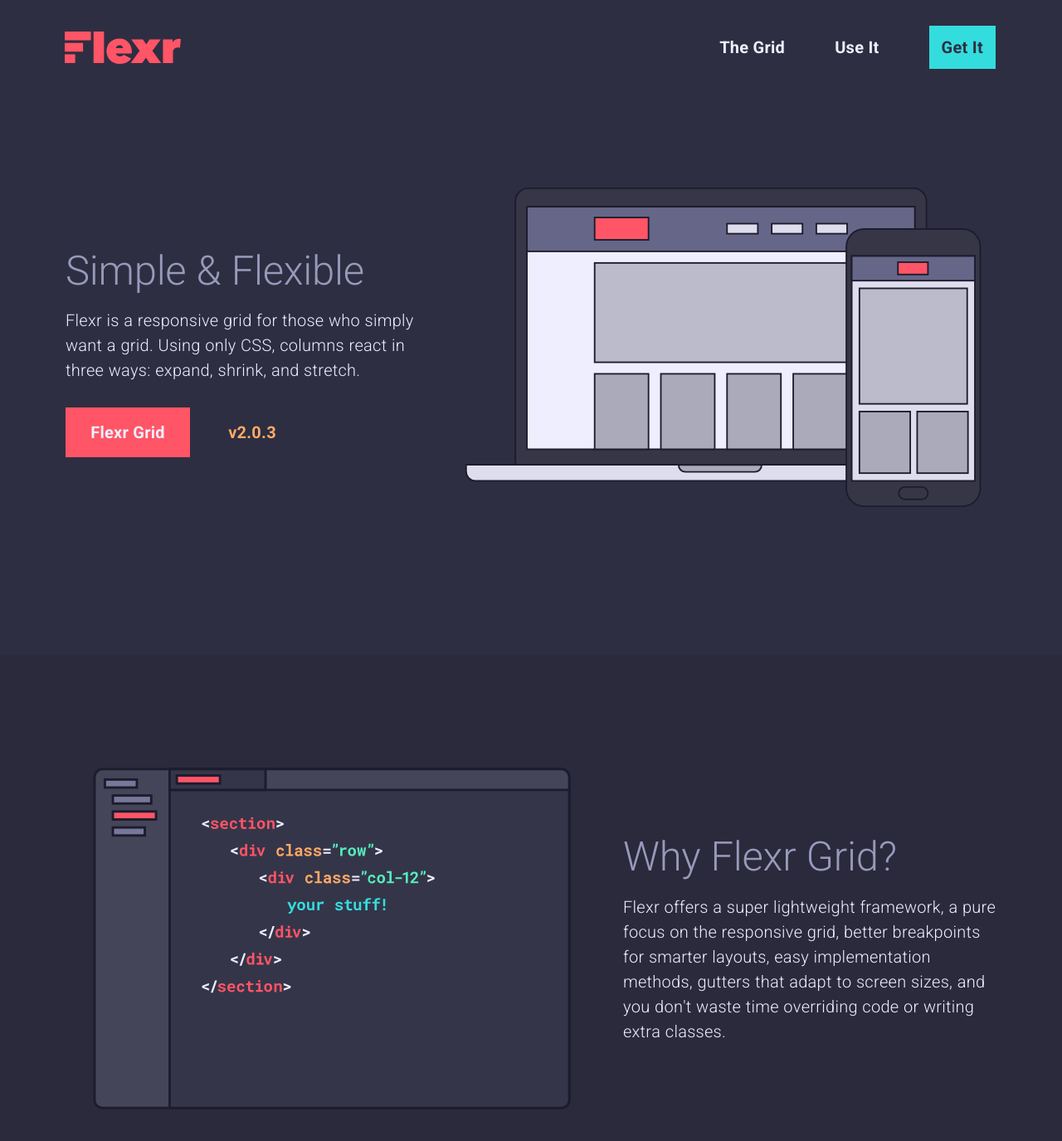
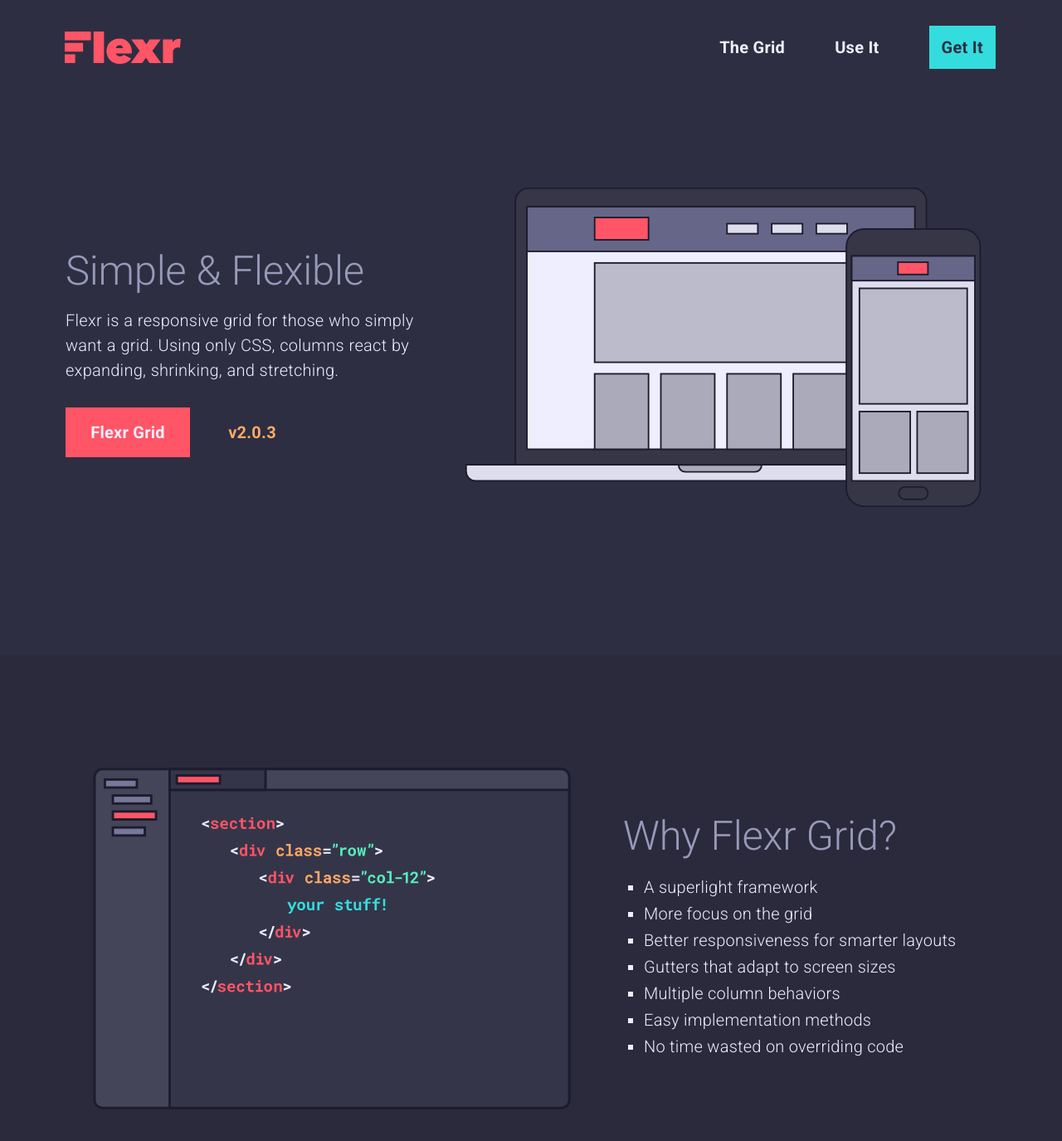
Before and after one commit to dmbdesignpdx/flexr, a Jekyll site: the page built from _pages/home.html, in a window 1280 px wide and 1400 px high. Shown: the top 1375 px of the window at 83% size. Built offline with Jekyll 4.4.1, drawn with Linux system fonts in a browser that asks for light colours.

Commit message:
adds ie icon

```diff
--- a/_data/info.yml
+++ b/_data/info.yml
@@ -1,5 +1,5 @@
 version: 2.0.3
-rdate: June 25, 2017
+rdate: June 27, 2017
 size: 3KB
 
 notes: Adds MIT license.
--- a/_pages/home.html
+++ b/_pages/home.html
@@ -15,7 +15,7 @@
 
                 <h1>Simple &amp; Flexible</h1>
 
-                <p>Flexr is a responsive grid for those who simply want a grid. Using only <abbr title="Cascading Style Sheets">CSS</abbr>, columns react in three ways: expand, shrink, and stretch.</p>
+                <p>Flexr is a responsive grid for those who simply want a grid. Using only <abbr title="Cascading Style Sheets">CSS</abbr>, columns react by expanding, shrinking, and stretching.</p>
 
                 <a href="/flexr-grid/" class="primary" title="See the Flexr Grid">Flexr Grid</a>
 
@@ -45,17 +45,27 @@
 
         <div class="row">
 
-            <div id="expand-image" class="col-7 tp-col-6">
+            <div id="why-image" class="col-7 tp-col-6">
 
-                <img src="/img/flexr-editor.svg" alt="Flexr responsive grid beign coded in an editor"/>
+                <img src="/img/flexr-editor.svg" alt="Flexr responsive grid being coded in an editor"/>
 
             </div>
 
-            <div id="expand-text" class="col-5 tp-col-6">
+            <div id="why-text" class="col-5 tp-col-6">
 
                 <h1>Why Flexr Grid?</h1>
 
-                <p>Flexr offers a super lightweight framework, a pure focus on the responsive grid, better breakpoints for smarter layouts, easy implementation methods, gutters that adapt to screen sizes, and you don't waste time overriding code or writing extra classes.</p>
+                <ul>
+                   <li>a superlight framework</li>
+                   <li>more focus on the grid</li>
+                   <li>better responsiveness for smarter layouts</li>
+                   <li>gutters that adapt to screen sizes</li>
+                   <li>multiple column behaviors</li>
+                   <li>easy implementation methods</li>
+                   <li>no time wasted on overriding code</li>
+                </ul>
+
+                <!-- <p>Flexr offers a superlight framework, more focus on the grid, better responsiveness for smarter layouts, easy implementation methods, gutters that adapt to screen sizes, and multiple column behaviors. This means you don't waste time overriding and wrestling with annoying code.</p> -->
 
             </div>
 
@@ -121,7 +131,15 @@
 
             <div class="browser edge"></div>
 
-            <p>Edge<br>10+</p>
+            <p>Edge<br>12+</p>
+
+        </div>
+
+        <div class="col-1">
+
+            <div class="browser explorer"></div>
+
+            <p>IE<br>10+</p>
 
         </div>
 
--- a/_sass/_pages/_home.scss
+++ b/_sass/_pages/_home.scss
@@ -60,10 +60,27 @@
    }
 }
 
-#expand-text {
+#why-text {
    @extend %box;
    @include flex-direction(column);
    @include justify-content(center);
+   margin-bottom: 6px;
+
+   ul {
+      margin-top: 15px
+   }
+
+   li {
+      font-weight: 300;
+      color: $blueGraySeven;
+      list-style: square;
+      margin-left: 1.25em;
+      line-height: 1.6;
+
+      &::first-letter {
+         text-transform: capitalize;
+      }
+   }
 }
 
 #hero-image .container {
@@ -74,19 +91,18 @@
    @extend %animationTiming;
    @extend %smoothMover;
    @include size(100% auto);
-   @include transition-delay(.3s);
+   @include transition-delay(0.3s);
+   @include xy(0);
    position: absolute;
-   top: 0;
-   left: 0;
 }
 
-#expand-image img {
+#why-image img {
    width: 90%;
    margin: 0 auto;
 }
 
 #top {
-   @include transition-delay(.6s);
+   @include transition-delay(0.6s);
 }
 
 #browsers {
@@ -131,4 +147,8 @@
    .edge {
       background-position: 80% 33.333%
    }
+
+   .explorer {
+      background-position: 100% 33.333%
+   }
 }
--- a/_sass/_resize.scss
+++ b/_sass/_resize.scss
@@ -186,7 +186,7 @@
       }
    }
 
-   #expand-text {
+   #why-text {
 
       h1 {
          @extend %textAlign;
@@ -197,7 +197,7 @@
       }
    }
 
-   #expand-image {
+   #why-image {
       order: 2
    }
 
--- a/_sass/_vendor/_flexr.scss
+++ b/_sass/_vendor/_flexr.scss
@@ -1,5 +1,5 @@
 /*! Flexr Grid - Sass Preview
-Copyright 2016-2017 Flexr. All rights reserved. More info at flexrgrid.com */
+Copyright 2016-2017 Daniel Blake. All rights reserved. More info at flexrgrid.com */
 
 // Mixins for Flexr Sass (Ignore)
 
```
Also changed, not shown: img/expand.svg (deleted), img/master-sprite.svg.
